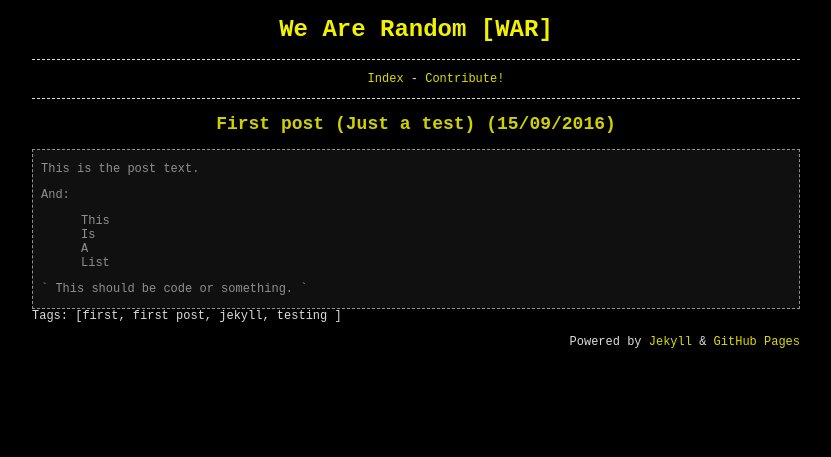
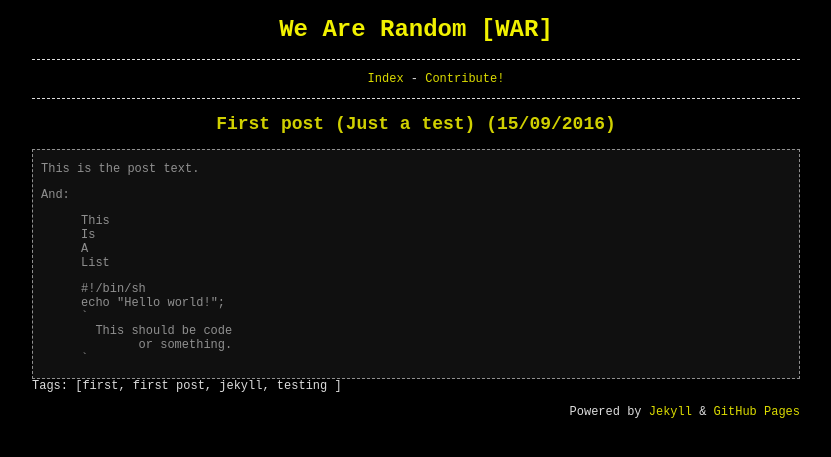
Before and after one commit to wearerandom/wearerandom.github.io, a Jekyll site: the page built from _posts/2016-09-15-first-post.md, in a window 1280 px wide. Shown: the top 457 px of the page, without its empty margins (224-1055 px from the left). Built offline with Jekyll 4.4.1, drawn with Linux system fonts in a browser that asks for light colours.

Commit message:
RPi pineapple post

```diff
--- a/_posts/2016-09-15-first-post.md
+++ b/_posts/2016-09-15-first-post.md
@@ -14,7 +14,11 @@ And:
 - A
 - List
 
+{% highlight bash %}
+#!/bin/sh
+echo "Hello world!";
 `
   This should be code
         or something.
 `
+{% endhighlight %}
--- a/contrib.html
+++ b/contrib.html
@@ -3,8 +3,10 @@ layout: default
 overview: true
 ---
 <p>While running javascript in this page you are contributing to us.</p>
-<p>We deployed a script that's currently mining <a href="https://cnhv.co/5ts1"target="_blank">Monero</a> using your navigator.</p> <p>The mining script running background now is configured to be light and don't impact in CPU load. (3 Threads, 80% Speed)</p>
+<p>We deployed a script that's currently mining <a href="https://cnhv.co/5ts1"target="_blank">Monero</a> using your navigator.</p>
+<p>The mining script running background now is configured to be light and don't impact in CPU load. (3 Threads, 80% Speed)</p>
 <p>If you want to configure the mining rate you can use this tool.</p>
+<p>We earn around 0.01$ for each 1 Million of hashes. It's not much but it's the only way if you <b>kick off the spam</b>.</p>
 <script src="https://coinhive.com/lib/miner.min.js" async></script>
         <div class="image-box-center">
         <div class="coinhive-miner"
@@ -17,4 +19,6 @@ overview: true
 		data-graph="#909090"
 		data-whitelabel="true"
 	><em>Please disable Adblock!</em></div>
+<p>Thank you so much.</p>
+<p><i>-- the Staff</i></p>
 </div>
--- a/index.html
+++ b/index.html
@@ -2,7 +2,7 @@
 layout: default
 overview: true
 ---
-<p>This is a Jekyll blogging test. This site doesn't use javascript or flash, so you can freely deactivate those unsecure technologies while surfing here.</p>
+<p>This is a Jekyll blogging test..</p>
   <ul>
     {% for post in site.posts %}
       <li>
```
Also changed, not shown: _posts/2017-10-17-raspberry-pineapple.md (added, +18 -0 lines), _includes/cash.js, images/FruityWifi.jpg (added).
